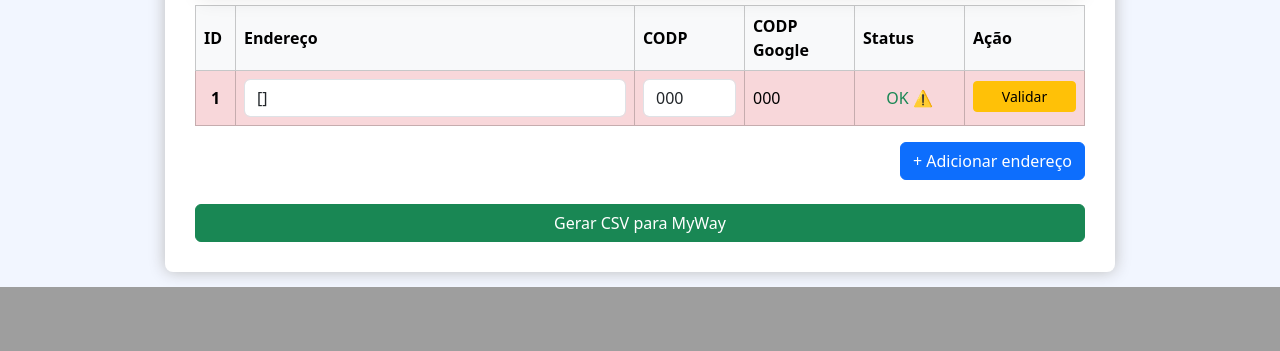
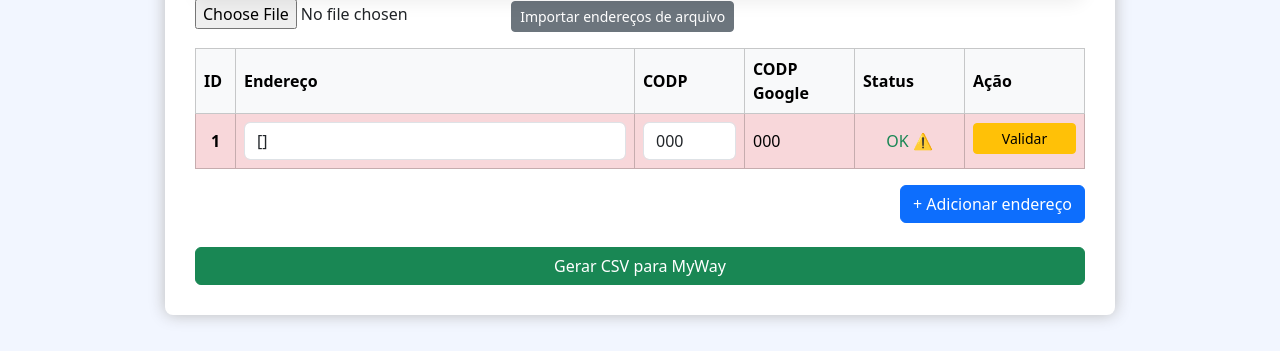
Before and after one commit to kaled182/drivemaps, a Flask app: template app/templates/preview.html in a window 1280 px wide. Shown: the part 549-900 px from the top of the page. Before the commit the page ends 836 px from the top, so only its background shows below. Run offline with Flask 3, Linux system fonts and the light colour scheme; the template is opened without the code that fills it: most values are stand-ins (such as "Sample title", 1, 10 or a date in 2020); some libraries are stand-ins or nearby versions.

Commit message:
Update preview.html

```diff
--- a/app/templates/preview.html
+++ b/app/templates/preview.html
@@ -10,6 +10,14 @@
 
 <div id="map-top-sticky">
     <div id="map" style="width:100%;height:100%;min-height:220px;"></div>
+</div>
+
+<!-- CAMPO DE UPLOAD PARA IMPORTAR PLANILHA -->
+<div class="d-flex flex-row gap-2 mb-3">
+    <form id="form-upload" enctype="multipart/form-data" method="post" action="{{ url_for('main.import_planilha') }}">
+        <input type="file" name="planilha" accept=".xls,.xlsx,.csv" required>
+        <button type="submit" class="btn btn-secondary btn-sm">Importar endereços de arquivo</button>
+    </form>
 </div>
 
 <div class="table-responsive">
```
